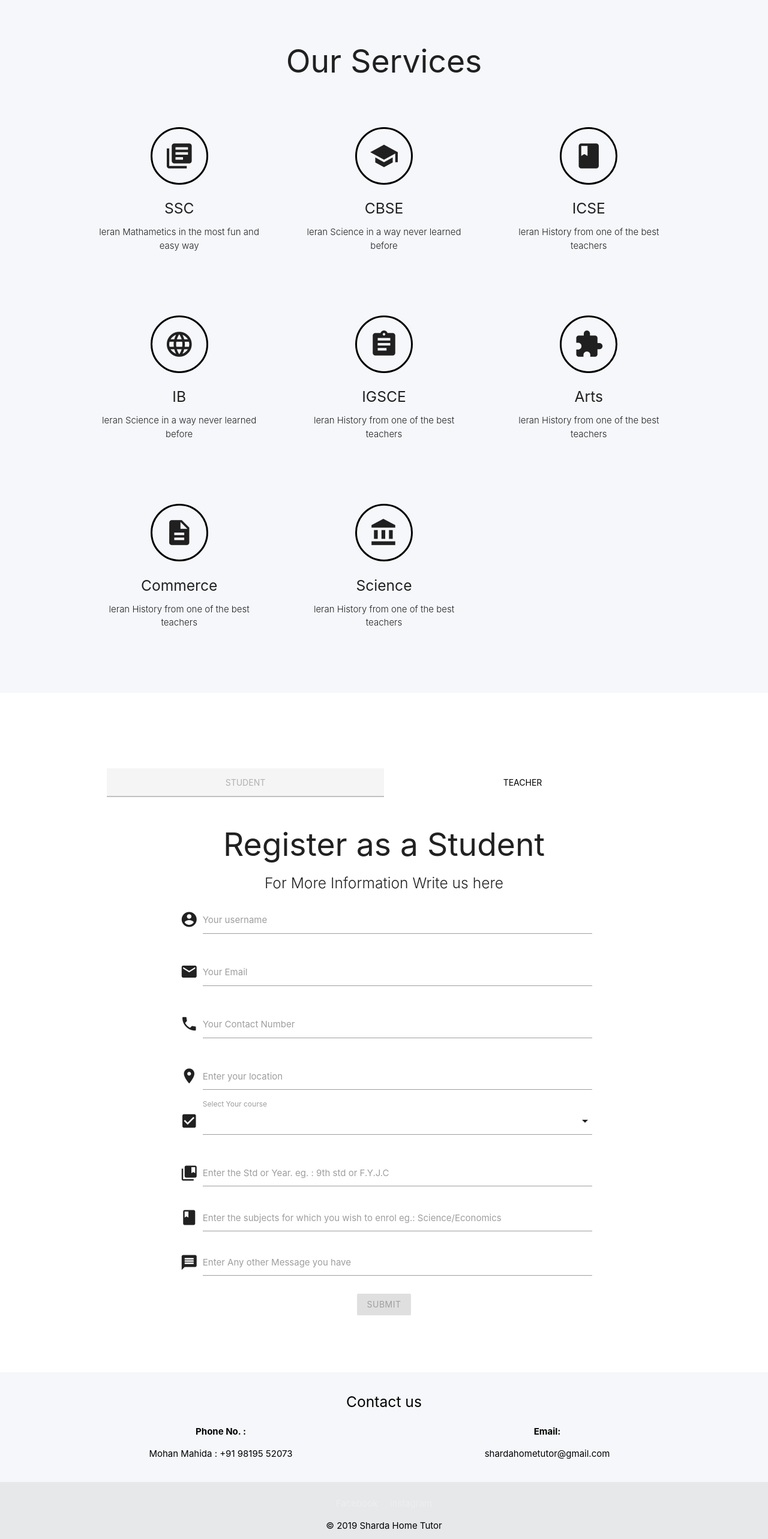
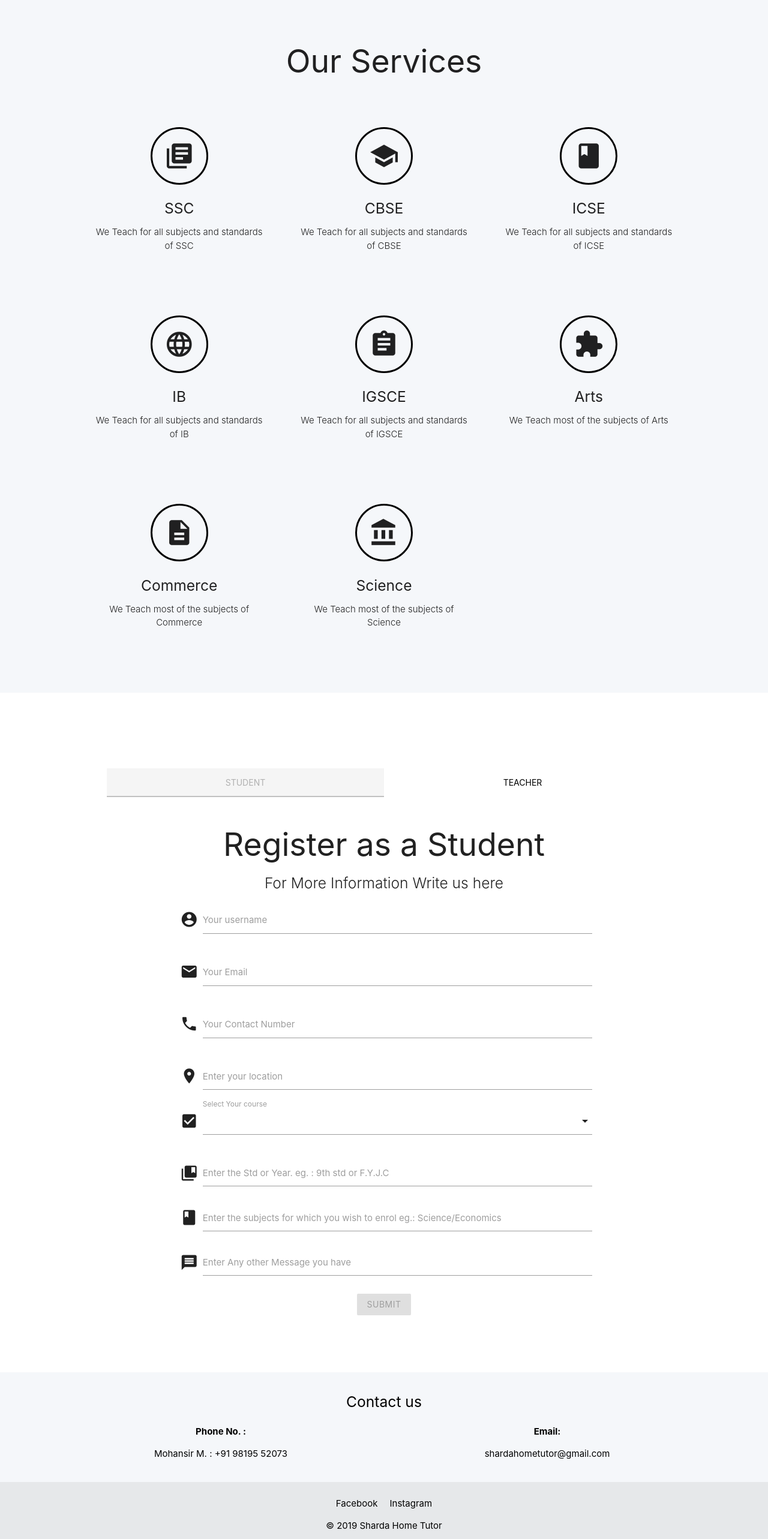
Before and after one commit to mayurnan/shardahometutor, an Angular app: page / in a window 1280 px wide. Shown: the part 1173-3739 px from the top of the page at 60% size. Built offline with nearby package versions, Linux system fonts and the light colour scheme.

Commit message:
added facebook  and twitter links

```diff
--- a/angular.json
+++ b/angular.json
@@ -29,7 +29,7 @@
             ],
             "styles": [
               "src/styles.scss",
-              "./node_modules/materialize-css/dist/css/materialize.css",
+              "./node_modules/materialize-css/dist/css/materialize.css"
             ],
             "scripts": [
               "./node_modules/materialize-css/dist/js/materialize.js"
--- a/src/app/components/footer/footer.component.html
+++ b/src/app/components/footer/footer.component.html
@@ -6,7 +6,7 @@
         <div class="row">
           <div class="col l6 m6 s12 center">
             <p><b>Phone No. :</b></p>
-            <p>Mohan Mahida : +91 98195 52073</p>
+            <p>Mohansir M. : +91 98195 52073</p>
           </div>
           <div class="col l6 m6 s12 center">
             <p><b>Email:</b></p>
@@ -21,10 +21,10 @@
     <div class="footer-copyright ">
       <div class="center">
         <ul >
-          <li><a class="grey-text text-lighten-3" href="#">Facebook</a></li>
+          <li><a class="" href="https://www.facebook.com/sharda.hometutors.1">Facebook</a></li>
           <!-- <li><a class="grey-text text-lighten-3" href="#">Twitter</a></li>
           <li><a class="grey-text text-lighten-3" href="#">Linked In</a></li> -->
-          <li><a class="grey-text text-lighten-3" href="#">Instagram</a></li>
+          <li><a class="" href="https://www.instagram.com/shardahometutor/">Instagram</a></li>
         </ul>
         <div class="container center-align">&copy; 2019 Sharda Home Tutor</div>
       </div>
--- a/src/app/components/footer/footer.component.scss
+++ b/src/app/components/footer/footer.component.scss
@@ -16,3 +16,7 @@
 .page-footer{
     background-color:  #f5f7fa !important ;
 }
+.footer-copyright  li a{
+    text-decoration: none;
+    color: black;
+}
--- a/src/index.html
+++ b/src/index.html
@@ -6,7 +6,7 @@
   <meta name="description" content="It is one of the best home tution provider on mumbai India. Sharda home tutor teaches all subjects for all standards and for all stream.">
   <base href="/">
   <meta name="viewport" content="width=device-width, initial-scale=1">
-  <link rel="icon" type="image/x-icon" href="favicon.ico">
+  <link rel="icon" type="image/x-icon" href="https://drive.google.com/uc?export=view&id=13gPS361q1KJg25e3WCpgh2CpYHntXJIQ">
 </head>
 <body>
   <app-root></app-root>
--- a/src/shared/grid_data.ts
+++ b/src/shared/grid_data.ts
@@ -4,49 +4,49 @@ export const gridData : Grid[] =[
     {
         id: "1",
         title: "SSC",
-        description: "leran Mathametics in the most fun and easy way",
+        description: "We Teach for all subjects and standards of SSC",
         icon: "library_books"
     },
     {
         id: "2",
         title: "CBSE",
-        description: "leran Science in a way never learned before",
+        description: "We Teach for all subjects and standards of CBSE",
         icon: "school"
     },
     {
         id: "3",
         title: "ICSE",
-        description: "leran History from one of the best teachers",
+        description: "We Teach for all subjects and standards of ICSE",
         icon: "book"
     },
     {
         id: "4",
         title: "IB",
-        description: "leran Science in a way never learned before",
+        description: "We Teach for all subjects and standards of IB",
         icon: "language"
     },
     {
         id: "5",
         title: "IGSCE",
-        description: "leran History from one of the best teachers",
+        description: "We Teach for all subjects and standards of IGSCE",
         icon: "assignment"
     },
     {
         id: "6",
         title: "Arts",
-        description: "leran History from one of the best teachers",
+        description: "We Teach most of the subjects of Arts",
         icon: "extension"
     },
     {
         id: "7",
         title: "Commerce",
-        description: "leran History from one of the best teachers",
+        description: "We Teach most of the subjects of Commerce",
         icon: "description"
     },
     {
         id: "8",
         title: "Science",
-        description: "leran History from one of the best teachers",
+        description: "We Teach most of the subjects of Science",
         icon: "account_balance"
     }
 ]
```
